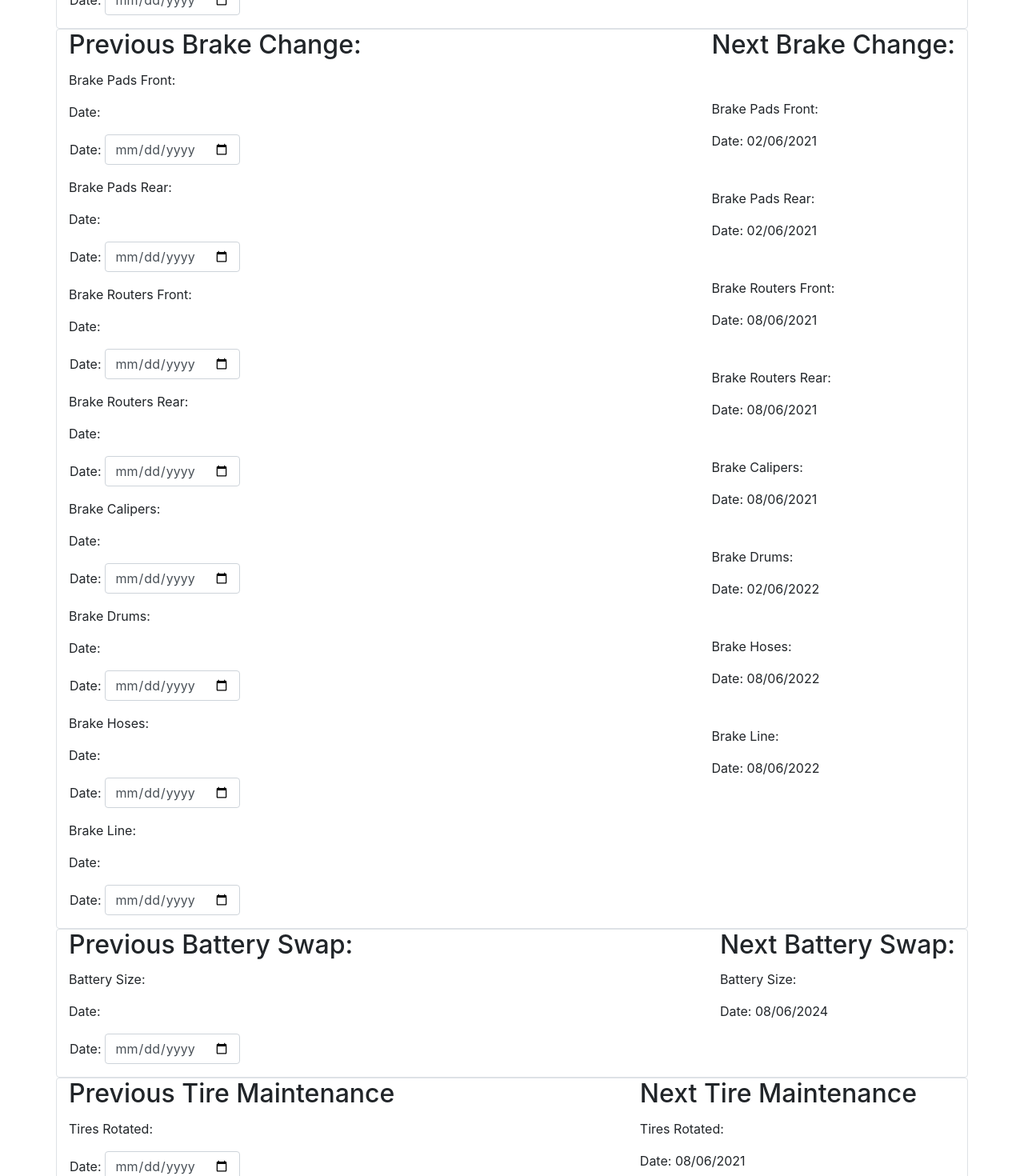
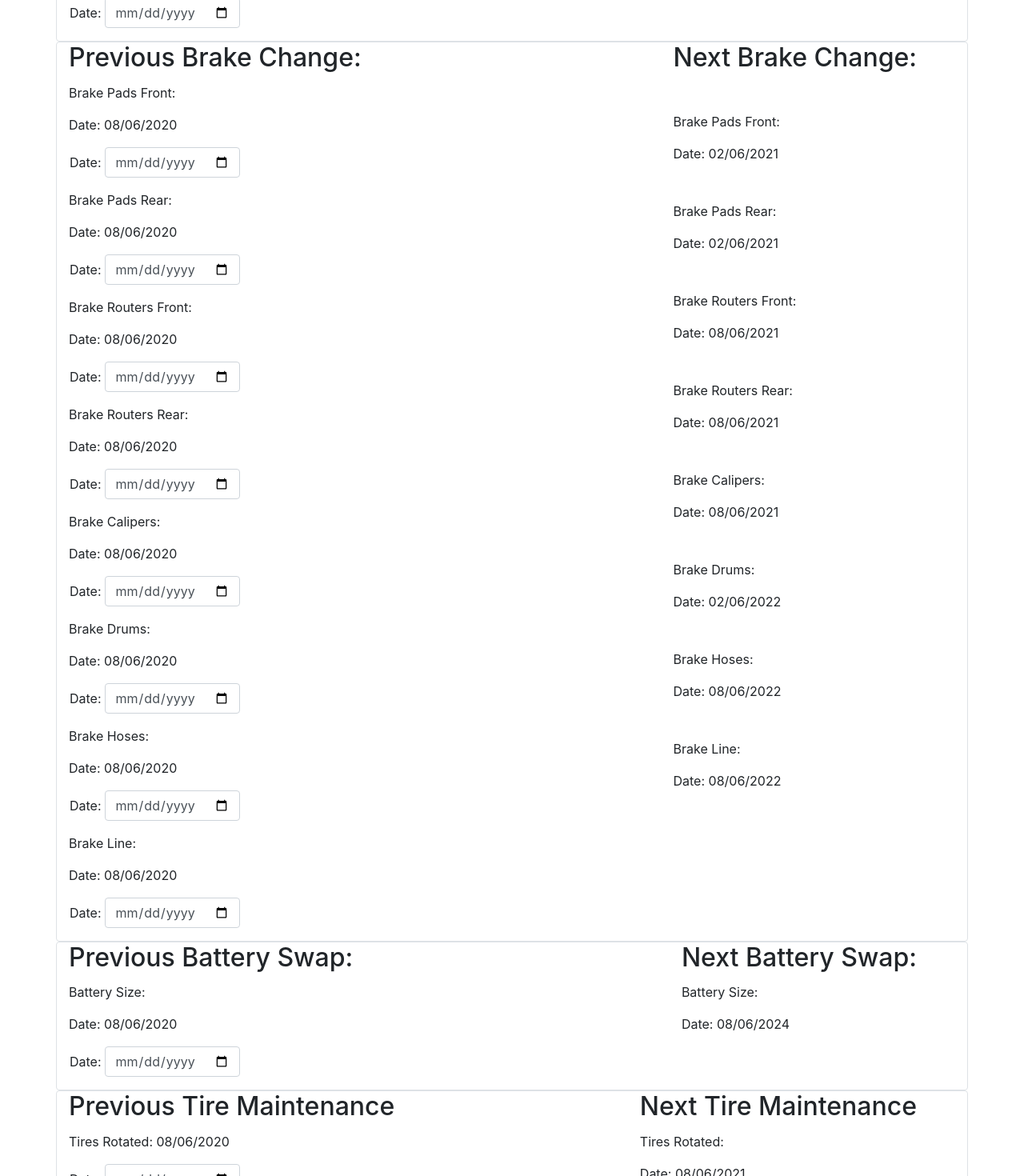
Before and after one commit to wkirkpat/under-the-hood, a React app: page /maintenance in a window 1280 px wide. Shown: the part 480-1950 px from the top of the page at 80% size. Built offline with nearby package versions, Linux system fonts and the light colour scheme; no server answers.

Commit message:
front end auth in place

```diff
--- a/src/client/App.tsx
+++ b/src/client/App.tsx
@@ -10,7 +10,6 @@ import EWL from "./pages/EWL";
 import Maintenance from "./pages/Maintenance";
 import Symptoms from "./pages/Symptoms";
 import Profile from "./pages/Profile";
-import { RouteComponentProps, withRouter } from 'react-router';
 
 class App extends React.Component<IAppProps, IAppState> {
   constructor(props: IAppProps) {
@@ -26,97 +25,34 @@ class App extends React.Component<IAppProps, IAppState> {
         <div>
           <Switch>
             <Route path="/details">
-              <Details
-                title="title"
-                hasMenu
-                hasLogin
-                hasProfile
-                hasSearch
-                subtitle="subtitle"
-              />
+              <Details />
             </Route>
             <Route path="/diy">
               <FuncDIY/>
             </Route>
             <Route path="/ewl">
-              <EWL
-                title="title"
-                hasMenu
-                hasLogin
-                hasProfile
-                hasSearch
-                subtitle="subtitle"
-              />
+              <EWL />
             </Route>
             <Route path="/maintenance">
-              <Maintenance
-                title="title"
-				        hasMenu
-                hasLogin
-                hasProfile
-                hasSearch
-                subtitle="Maintenance"
-              />
+              <Maintenance />
             </Route>
             <Route path="/diagnosis">
-              <Symptoms
-                title="title"
-                hasMenu
-                hasLogin
-                hasProfile
-                hasSearch
-                subtitle="subtitle"
-              />
+              <Symptoms />
             </Route>
             <Route exact path="/home">
-              <Home
-                title="title"
-                hasMenu
-                hasLogin
-                hasProfile
-                hasSearch
-                subtitle="subtitle"
-              />
+              <Home />
             </Route>
             <Route path="/login">
-              <Login
-                title="title"
-                hasMenu
-                hasLogin
-                hasProfile
-                hasSearch
-                subtitle="subtitle"
-              />
+              <Login />
             </Route>
             <Route path="/register">
-              <Registration
-                title="title"
-                hasMenu
-                hasLogin
-                hasProfile
-                hasSearch
-                subtitle="subtitle"
-              />
+              <Registration />
             </Route>
             <Route path="/profile">
-              <Profile
-                title="title"
-                hasMenu
-                hasLogin
-                hasProfile
-                hasSearch
-                subtitle="subtitle"
-              />
+              <Profile />
             </Route>
             <Route exact path="/">
-              <Landing
-                title="title"
-                hasMenu
-                hasLogin
-                hasProfile
-                hasSearch
-                subtitle="subtitle"
-              />
+              <Landing />
             </Route>
           </Switch>
         </div>
--- a/src/client/pages/Maintenance.tsx
+++ b/src/client/pages/Maintenance.tsx
@@ -49,7 +49,7 @@ const Maintance: React.FC<IMaintenanceProps> = (props) => {
           hasSearch
         />
       </div>
-      <div className="container d-flex border rounded justify-content-between">
+      <div className="container d-flex border rounded justify-content-between mt-3">
       <div className="carInformation">
         <h2 className="user">Will Kirkpatrick</h2>
         <p className="make">{carInfo[0]?.make}</p>
@@ -64,7 +64,7 @@ const Maintance: React.FC<IMaintenanceProps> = (props) => {
       </div>
       <div className="container d-flex border rounded justify-content-between">
         <div className="previousOilChange mt-2 mr-4">
-          <h2 className="card-title">Previous Oil Change: </h2>
+          <h2 className="card-title pr-5">Previous Oil Change: </h2>
           <p className="card-text">Oil Type: {carInfo[0]?.oilType}</p>
           <p className="card-text">Oil Filter:</p>
           <p className="card-text">
@@ -88,7 +88,7 @@ const Maintance: React.FC<IMaintenanceProps> = (props) => {
           </div>
         </div>
         <div className="nextOilChange mt-2 ">
-          <h2 className="card-title">Next Oil Change:</h2>
+          <h2 className="card-title pr-5">Next Oil Change:</h2>
           <p className="card-text">Oil Type: {carInfo[0]?.oilType}</p>
           <p className="card-text">Oil Filter:</p>
           <p className="card-text">
@@ -99,11 +99,13 @@ const Maintance: React.FC<IMaintenanceProps> = (props) => {
       </div>
       <div className="container d-flex border rounded justify-content-between">
       <div className="previousBrakeChange">
-        <h2 className="card-title">Previous Brake Change:</h2>
+        <h2 className="card-title pr-5">Previous Brake Change:</h2>
         <p className="card-text">
           Brake Pads Front:
         </p>
-        <p> Date:{carInfo[0]?.brakePadsFront} </p>
+        <p> Date: {moment(carInfo[0]?.previousBrakeChange).format(
+              "MM/DD/YYYY"
+            )} </p>
         <div className="form-group row">
             <label htmlFor="brakePadsFront" className="col-form-label ml-3 mr-1">
               Date:
@@ -118,7 +120,9 @@ const Maintance: React.FC<IMaintenanceProps> = (props) => {
             </div>
           </div>
         <p className="card-text">Brake Pads Rear:</p>
-        <p> Date:{carInfo[0]?.brakePadsRear} </p>
+        <p> Date: {moment(carInfo[0]?.brakePadsRear).format(
+              "MM/DD/YYYY"
+            )} </p>
         <div className="form-group row">
             <label htmlFor="brakePadsRear" className="col-form-label ml-3 mr-1">
               Date:
@@ -135,7 +139,9 @@ const Maintance: React.FC<IMaintenanceProps> = (props) => {
         <p className="card-text">
           Brake Routers Front:
         </p>
-        <p> Date:{carInfo[0]?.brakeRouterFront} </p>
+        <p> Date: {moment(carInfo[0]?.brakeRouterFront).format(
+              "MM/DD/YYYY"
+            )} </p>
         <div className="form-group row">
             <label htmlFor="brakeRouterFront" className="col-form-label ml-3 mr-1">
               Date:
@@ -152,7 +158,9 @@ const Maintance: React.FC<IMaintenanceProps> = (props) => {
         <p className="card-text">
           Brake Routers Rear:
         </p>
-        <p> Date: {carInfo[0]?.brakeRouterRear}</p>
+        <p> Date: {moment(carInfo[0]?.brakeRouterRear).format(
+              "MM/DD/YYYY"
+            )}</p>
         <div className="form-group row">
             <label htmlFor="brakeRouterRear" className="col-form-label ml-3 mr-1">
               Date:
@@ -167,7 +175,9 @@ const Maintance: React.FC<IMaintenanceProps> = (props) => {
             </div>
           </div>
         <p className="card-text">Brake Calipers:</p>
-        <p> Date:{carInfo[0]?.brakeCalipers} </p>
+        <p> Date: {moment(carInfo[0]?.brakeCalipers).format(
+              "MM/DD/YYYY"
+            )}</p>
         <div className="form-group row">
             <label htmlFor="brakeCalipers" className="col-form-label ml-3 mr-1">
               Date:
@@ -182,7 +192,9 @@ const Maintance: React.FC<IMaintenanceProps> = (props) => {
             </div>
           </div>
         <p className="card-text">Brake Drums:</p>
-        <p> Date:{carInfo[0]?.brakeDrum} </p>
+        <p> Date: {moment(carInfo[0]?.brakeDrums).format(
+              "MM/DD/YYYY"
+            )} </p>
         <div className="form-group row">
             <label htmlFor="brakeDrums" className="col-form-label ml-3 mr-1">
               Date:
@@ -197,7 +209,9 @@ const Maintance: React.FC<IMaintenanceProps> = (props) => {
             </div>
           </div>
         <p className="card-text">Brake Hoses:</p>
-        <p> Date:{carInfo[0]?.brakeHoses} </p>
+        <p> Date: {moment(carInfo[0]?.brakeHoses).format(
+              "MM/DD/YYYY"
+            )} </p>
         <div className="form-group row">
             <label htmlFor="brakeHoses" className="col-form-label ml-3 mr-1">
               Date:
@@ -212,7 +226,9 @@ const Maintance: React.FC<IMaintenanceProps> = (props) => {
             </div>
           </div>
         <p className="card-text">Brake Line:</p>
-        <p> Date:{carInfo[0]?.brakeLines} </p>
+        <p> Date: {moment(carInfo[0]?.brakeLines).format(
+              "MM/DD/YYYY"
+            )}</p>
         <div className="form-group row">
             <label htmlFor="brakeHoses" className="col-form-label ml-3 mr-1">
               Date:
@@ -228,7 +244,7 @@ const Maintance: React.FC<IMaintenanceProps> = (props) => {
           </div>
       </div>
       <div className="nextBrakeChange">
-        <h2 className="card-title">Next Brake Change:</h2>
+        <h2 className="card-title pr-5">Next Brake Change:</h2>
         <p className="card-text mt-5">Brake Pads Front:</p>
         <p>Date: {moment(carInfo[0]?.brakePadsFront).add(6, "months").calendar()} </p>
         <p className="card-text mt-5">Brake Pads Rear:</p>
@@ -249,9 +265,11 @@ const Maintance: React.FC<IMaintenanceProps> = (props) => {
       </div>
       <div className="container d-flex border rounded justify-content-between">
       <div className="previousBatterySwap">
-        <h2 className="card-title">Previous Battery Swap:</h2>
-        <p className="card-text">Battery Size:{carInfo[0]?.batterySize}</p>
-        <p className="card-text">Date:{carInfo[0]?.batterySwap}</p>
+        <h2 className="card-title pr-5">Previous Battery Swap:</h2>
+        <p className="card-text">Battery Size: {carInfo[0]?.batterySize}</p>
+        <p className="card-text">Date: {moment(carInfo[0]?.batterySwap).format(
+              "MM/DD/YYYY"
+            )}</p>
         <div className="form-group row">
             <label htmlFor="batterySwap" className="col-form-label ml-3 mr-1">
               Date:
@@ -267,15 +285,17 @@ const Maintance: React.FC<IMaintenanceProps> = (props) => {
           </div>
       </div>
       <div className="nextBatterySwap">
-        <h2 className="card-title">Next Battery Swap:</h2>
+        <h2 className="card-title pr-5">Next Battery Swap:</h2>
         <p className="card-text">Battery Size:</p>
         <p className="card-text">Date: {moment(carInfo[0]?.batterySwap).add(48, "months").calendar()} </p>
       </div>
       </div>
       <div className="container d-flex border rounded justify-content-between">
       <div className="previousTireMaintenance">
-        <h2 className="card-title">Previous Tire Maintenance</h2>
-        <p className="card-text">Tires Rotated:{carInfo[0]?.tireRotation}</p>
+        <h2 className="card-title pr-5">Previous Tire Maintenance</h2>
+        <p className="card-text">Tires Rotated: {moment(carInfo[0]?.tireRotation).format(
+              "MM/DD/YYYY"
+            )}</p>
         <div className="form-group row">
             <label htmlFor="tireRotation" className="col-form-label ml-3 mr-1">
               Date:
@@ -291,7 +311,7 @@ const Maintance: React.FC<IMaintenanceProps> = (props) => {
           </div>
         <p className="card-text">Tires Size:{carInfo[0]?.tireSize}</p>
         <p className="card-text">
-          Tires Air Pressure:{carInfo[0]?.tirePressure}
+          Tires Air Pressure: {carInfo[0]?.tirePressure}
         </p>
       </div>
       <div className="nextTireMaintenance">
@@ -306,13 +326,6 @@ const Maintance: React.FC<IMaintenanceProps> = (props) => {
   );
 };
 
-interface IMaintenanceProps extends RouteComponentProps {
-  subtitle: string;
-  hasSearch: boolean;
-  hasLogin: boolean;
-  hasProfile: boolean;
-  hasMenu: boolean;
-  title: string;
-}
+interface IMaintenanceProps extends RouteComponentProps {}
 
 export default Maintance;
--- a/src/server/db/queries/users.ts
+++ b/src/server/db/queries/users.ts
@@ -19,15 +19,14 @@ export const getUserByEmail = async (email: string) =>
 
 //Creates a new user
 export const insert = async (
-  username: string,
   email: string,
   firstName: string,
   lastName: string,
   password: string
 ) =>
   Query(
-    "INSERT INTO users(username, email, pass, firstName, lastName) VALUES(?,?,?,?,?)",
-    [username, email, password, firstName, lastName]
+    "INSERT INTO users(email, pass, firstName, lastName) VALUES(?,?,?,?)",
+    [email, password, firstName, lastName]
   );
 
 export default {
--- a/src/server/routes/auth/register.ts
+++ b/src/server/routes/auth/register.ts
@@ -12,7 +12,6 @@ router.post("/", async (req, res, next) => {
     let user = req.body;
     user.password = hashPassword(req.body.password);
     let result: any = await DB.Users.insert(
-      user.username,
       user.email,
       user.firstName,
       user.lastName,
```
Also changed, not shown: src/client/pages/Details.tsx (+2 -16 lines), src/client/pages/EWL.tsx (+2 -15 lines), src/client/pages/Home.tsx (+2 -15 lines), src/client/pages/Landing.tsx (+1 -8 lines), src/client/pages/Login.tsx (+55 -42 lines), src/client/pages/Profile.tsx (+2 -9 lines), src/client/pages/Registration.tsx (+62 -44 lines), src/client/pages/Symptoms.tsx (+1 -8 lines).
